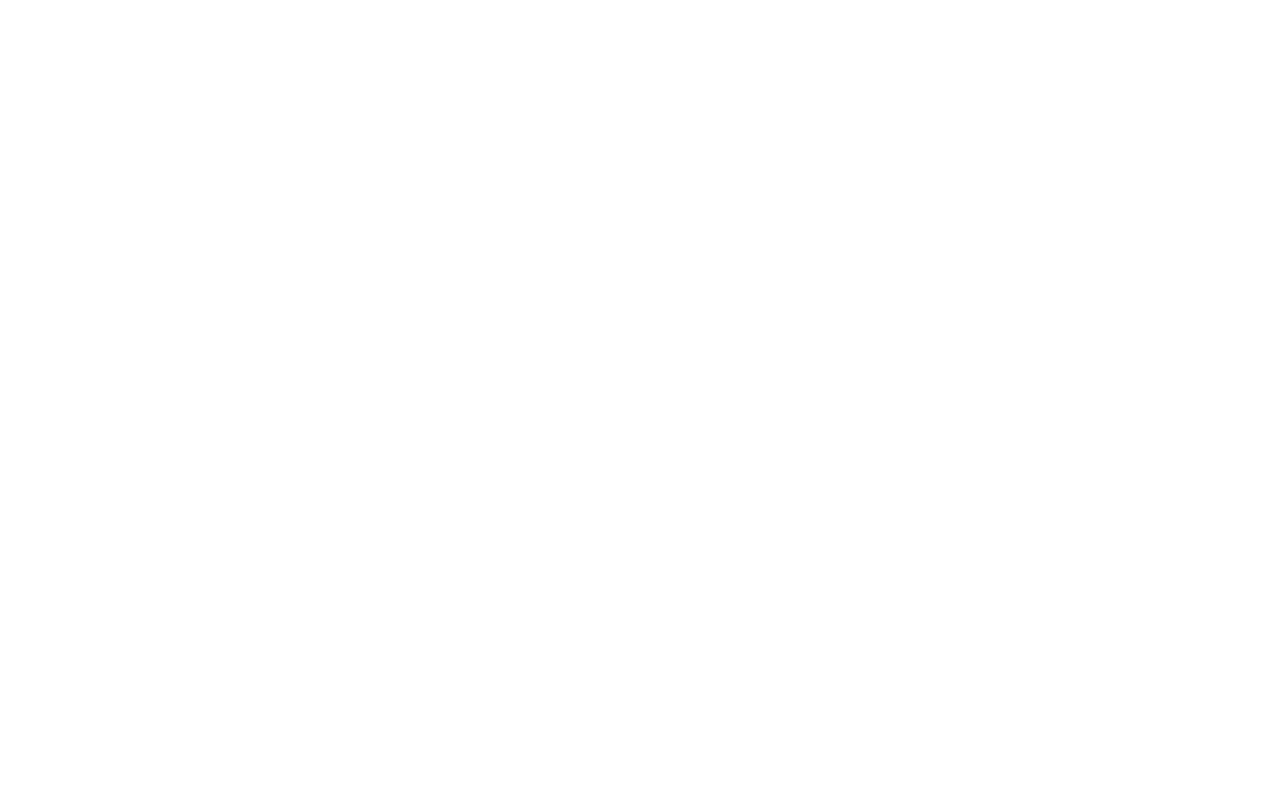
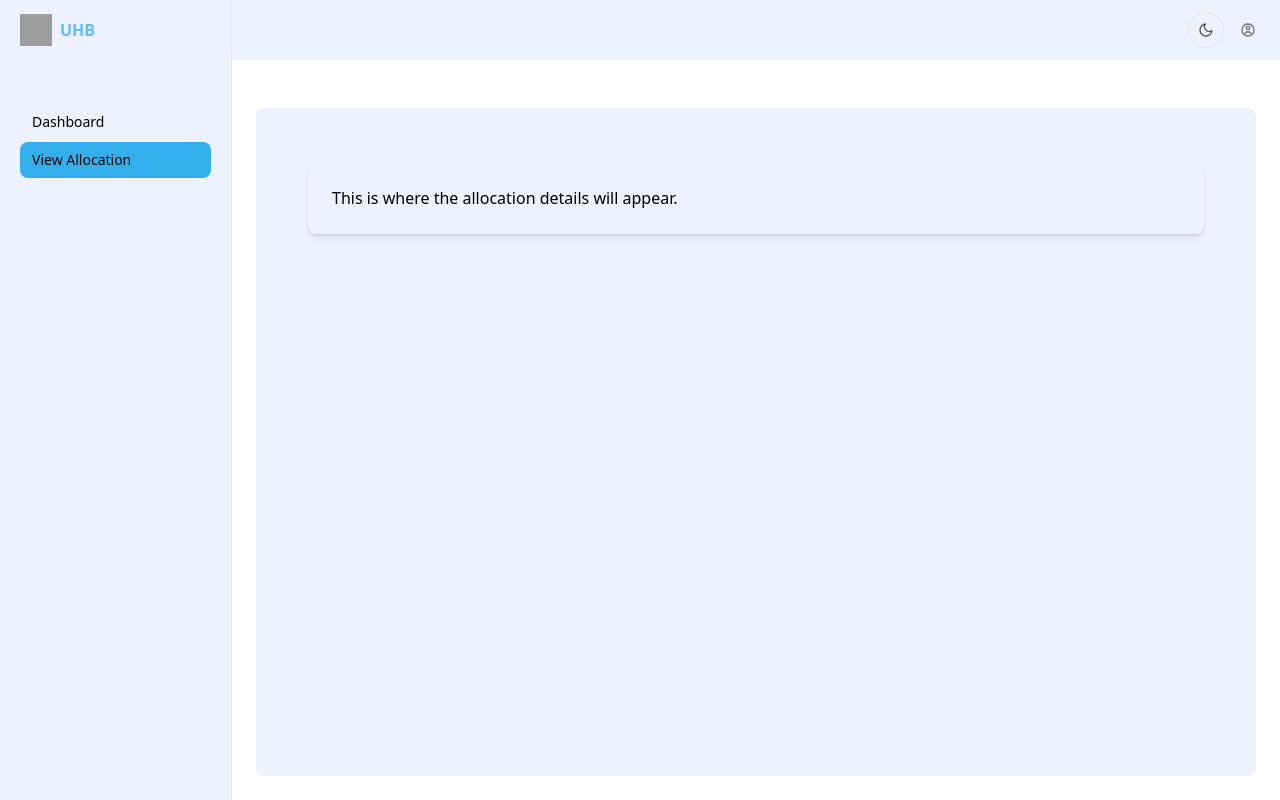
Before and after one commit to EvansMungai/UHBUI, an Angular app: page /uhb/matron/view-allocation in a window 1280 px wide. Before the commit this address led to /. Built offline with nearby package versions, Linux system fonts and the light colour scheme; grey boxes are pictures that could not be loaded.

Commit message:
feat(matron): create view allocation component.

```diff
--- a/src/app/app.routes.ts
+++ b/src/app/app.routes.ts
@@ -27,6 +27,7 @@ export const routes: Routes = [
             {
                 path: 'matron', component: WebPart, data: { menu: 'matron' }, children: [
                     { path: '', loadComponent: () => import('./shared/features/matron/review-allocations/review-allocations').then(m => m.ReviewAllocations) },
+                    { path: 'view-allocation', loadComponent: () => import('./shared/features/matron/view-allocation/view-allocation').then(m => m.ViewAllocation) },
                 ]
             }
         ]
--- a/src/app/core/interfaces/menu-config.ts
+++ b/src/app/core/interfaces/menu-config.ts
@@ -50,7 +50,7 @@ export const MENU_CONFIGS: Record<string, MenuConfig> = {
                 title: '',
                 items: [
                     { label: 'Dashboard', link: '/uhb/matron' },
-                    // { label: 'View Application', link: '/uhb/housekeeper/view-application' },
+                    { label: 'View Allocation', link: '/uhb/matron/view-allocation' },
                     // { label: 'Successful Applications', link: '/uhb/housekeeper/successful-applications' },
                 ]
             }
--- /dev/null
+++ b/src/app/shared/features/matron/view-allocation/view-allocation.html
@@ -0,0 +1,10 @@
+<div class="font-sans dark:text-white">
+    <div class="max-w-6xl mx-auto px-4 py-6">
+        <!-- <button class="btn btn-sm btn-secondary hover:underline mb-6 inline-block" [routerLink]="'/uhb/matron'">← Back
+            to Applications</button> -->
+
+        <div class="rounded-lg shadow-md p-6">
+            This is where the allocation details will appear.
+        </div>
+    </div>
+</div>
```
Also changed, not shown: src/app/shared/features/matron/view-allocation/view-allocation.ts (added, +10 -0 lines), src/app/shared/features/matron/view-allocation/view-allocation.css (added), 1 other file (tests, documents, lock files or other folders).
